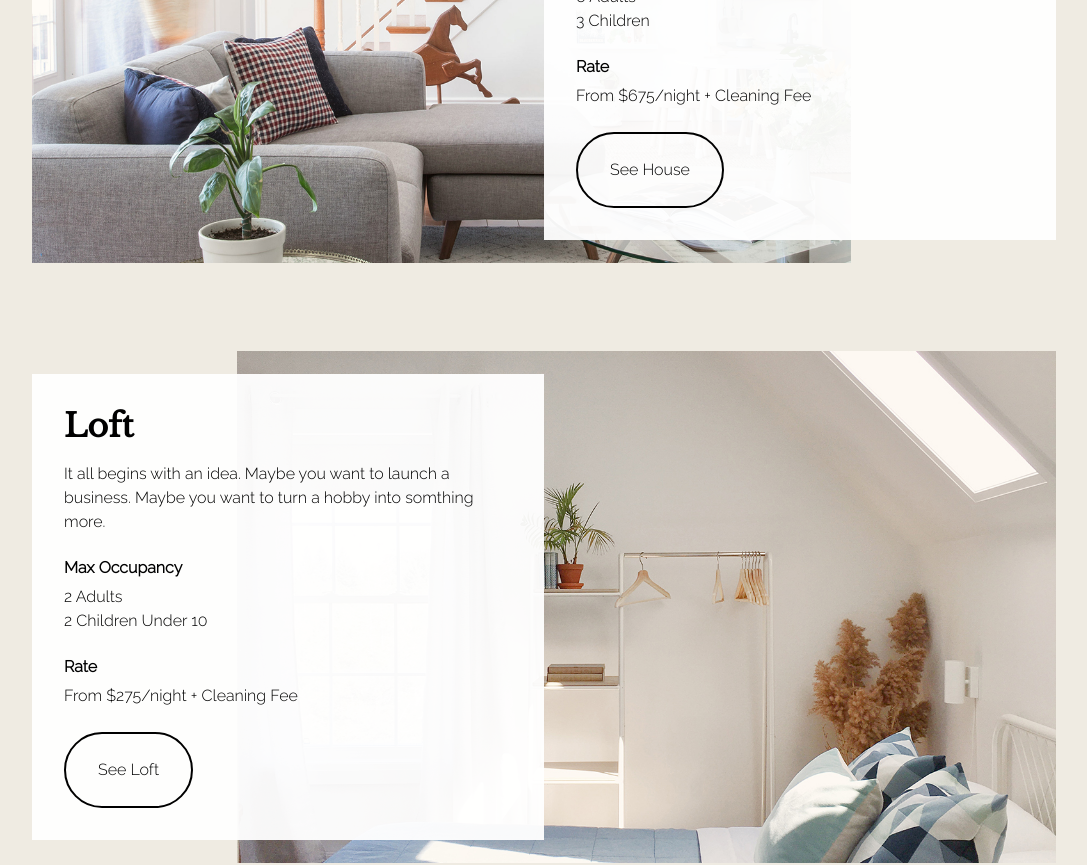
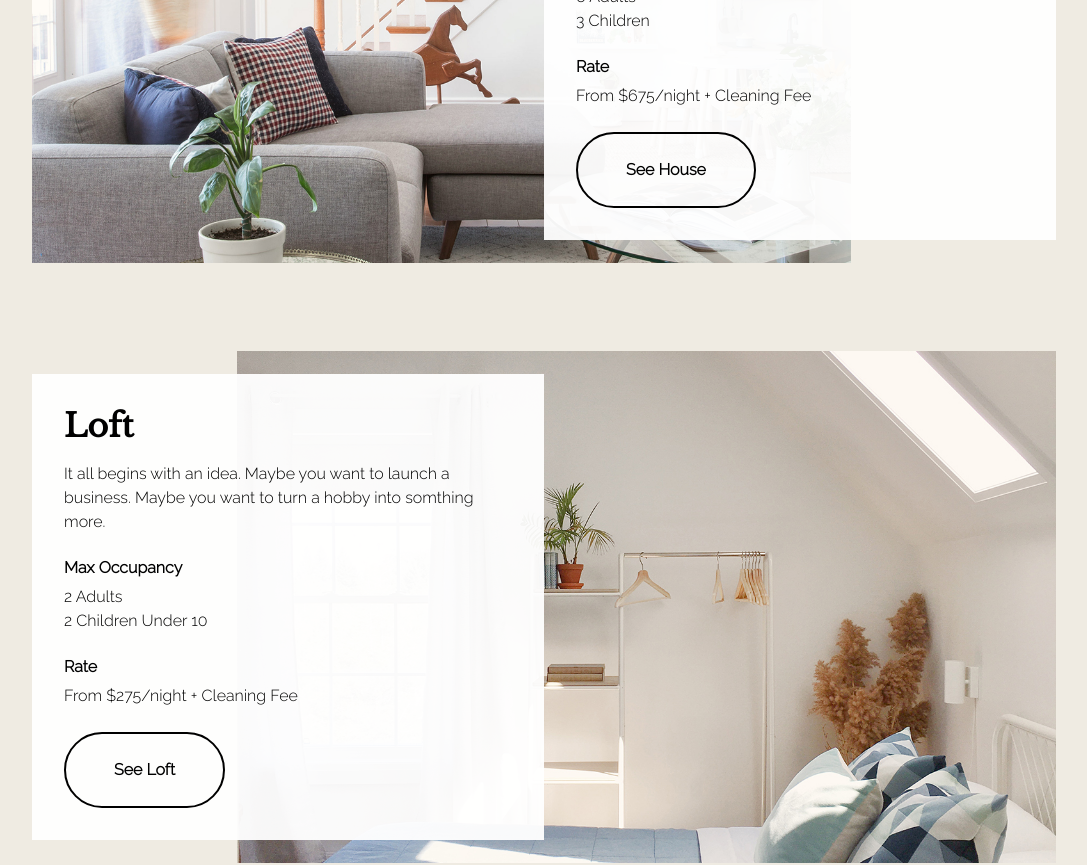
Before and after one commit to Jam52/the-edward, a React (Create React App) app: page / in a window 1280 px wide. Shown: the part 1960-2825 px from the top of the page, without its empty margins (96-1183 px from the left). Built offline with nearby package versions, Linux system fonts and the light colour scheme.

Commit message:
Update conceirge section

```diff
--- a/src/CSS/main.scss
+++ b/src/CSS/main.scss
@@ -21,6 +21,42 @@ h5,
 h6 {
   font-family: $font-main;
   margin: 1.5rem 0;
+}
+
+.btn {
+  padding: 1.5em 3em;
+  border-radius: 1000px;
+  text-align: center;
+  transition: all 0.2s;
+  display: inline-block;
+  font-family: $font_main;
+  font-weight: bold;
+  flex-shrink: 0;
+}
+
+.btn--small {
+  padding: 0.5em 2em;
+}
+
+.btn--dark {
+  color: #fff;
+  border: 2px solid #fff;
+
+  &:hover {
+    background-color: #fff;
+    border: 2px solid #fff;
+    color: #000;
+  }
+}
+
+.btn--light {
+  border: 2px solid #000;
+  color: #000;
+  &:hover {
+    background-color: $color_dark_blue;
+    border: 2px solid $color_dark_blue;
+    color: #fff;
+  }
 }
 
 .section {
--- a/src/components/Button/Button.js
+++ b/src/components/Button/Button.js
@@ -1,34 +1,29 @@
 import React from 'react';
 import PropTypes from 'prop-types';
 import { Link } from 'react-router-dom';
-import styles from './Button.module.scss';
 
 const Button = (props) => {
   return (
-    <div className={styles.button}>
     <Link
       data-testid="component-button"
-        className={styles.button_link}
       to={props.to}
+      className="btn btn--light"
     >
       {props.text}
     </Link>
-    </div>
   );
 };
 
 export const ExternalLink = (props) => {
   return (
-    <div className={styles.button}>
     <a
-        className={styles.button_link}
+      className="btn btn--light"
       href={props.to}
       target="_blank"
       rel="noreferrer"
     >
       {props.text}
     </a>
-    </div>
   );
 };
 
--- a/src/components/Button/Button.module.scss
+++ /dev/null
@@ -1,21 +0,0 @@
-@import '../../CSS/base';
-
-.button {
-  margin: 0;
-
-  &_link {
-    display: inline-block;
-    padding: 1.5em 2em;
-    border: 2px solid #000;
-    border-radius: 1000px;
-    text-decoration: none;
-    color: #000;
-    transition: all 0.2s ease-in;
-
-    &:hover {
-      background-color: $color_dark_blue;
-      border: 2px solid $color_dark_blue;
-      color: #fff;
-    }
-  }
-}
--- a/src/views/LandingPage/LandingPage.js
+++ b/src/views/LandingPage/LandingPage.js
@@ -109,21 +109,21 @@ const LandingPage = () => {
           <div className={styles.concierge_details}>
             <div className={styles.concierge_section}>
               <h3>How to find us</h3>
+              <p>
+                662 Country Road 7 <br /> (also known as Lake on the Mountain
+                Road, Picton, ON, K0K 2T0
+              </p>
               <a
                 target="_blank"
+                aria-label="to google maps"
                 rel="noreferrer"
                 href="https://www.google.com/maps/place/The+Edward+Bed+%26+Breakfast/@44.0317706,-77.0398409,17z/data=!3m1!4b1!4m8!3m7!1s0x89d7c8cb02908139:0xdf06b6bf77c6a155!5m2!4m1!1i2!8m2!3d44.0317706!4d-77.0376522"
               >
-                <p>
+                <div className="btn btn--dark btn--small">
                   <b>Latitude:</b> 44.031892
-                </p>
-                <p>
+                  <br />
                   <b>Longitude:</b> -77.037088
-                </p>
-                <p>
-                  662 Country Road 7 <br /> (also known as Lake on the Mountain
-                  Road, Picton, ON, K0K 2T0
-                </p>
+                </div>
               </a>
             </div>
             <div className={styles.concierge_section}>
@@ -149,16 +149,15 @@ const LandingPage = () => {
           </div>
         </section>
       </section>
-      <FadeInTransition>
-        <div className="explore-section">
+      <section className="explore-section">
+        <FadeInTransition>
           <p>The Edward Traveler’s Guide</p>
           <p className="explore-section__main">
             How do you best enjoy your time in Ontario’s gastronomical capital?
           </p>
-
-          <Button text="See our top picks" to="/" />
-        </div>
-      </FadeInTransition>
+          <Button text="See our top picks" to="/andlkdn" />
+        </FadeInTransition>
+      </section>
       <ImageContainer
         landscapeSrc={process.env.PUBLIC_URL + '/images/Homepage_Footer.jpg'}
         portraitSrc={
--- a/src/views/LandingPage/LandingPage.module.scss
+++ b/src/views/LandingPage/LandingPage.module.scss
@@ -14,7 +14,8 @@
     margin: 0;
   }
   a {
-    color: #fff;
+    display: block;
+    margin-top: 1rem;
   }
 
   &_header {
@@ -24,14 +25,11 @@
   }
 
   &_details {
-    display: grid;
-    grid-template-columns: repeat(auto-fit, minmax(300px, 1fr));
-    gap: 2rem;
+    display: flex;
+    flex-direction: column;
   }
   &_section {
-    padding-bottom: 1rem;
-    padding-left: 2rem;
-    border-left: 1px solid #ccc;
+    margin-bottom: 2rem;
     p {
       max-width: 30ch;
     }
@@ -69,6 +67,22 @@
   }
 }
 
+@media (min-width: $media_tablet) {
+  .concierge {
+    &_details {
+      display: grid;
+      grid-template-columns: 1fr 1fr;
+    }
+    &_header {
+      display: grid;
+      grid-template-columns: 1fr 1fr;
+      h2 {
+        margin: 0;
+      }
+    }
+  }
+}
+
 @media (min-width: $media_tablet_landscape) {
   .explore {
     &_header {
@@ -87,15 +101,4 @@
       justify-content: center;
     }
   }
-
-  .concierge {
-    &_header {
-      flex-direction: row;
-      justify-content: space-between;
-      h2,
-      p {
-        margin: 0;
-      }
-    }
-  }
 }
```
Lines whose indentation alone changed are shown as unchanged.
